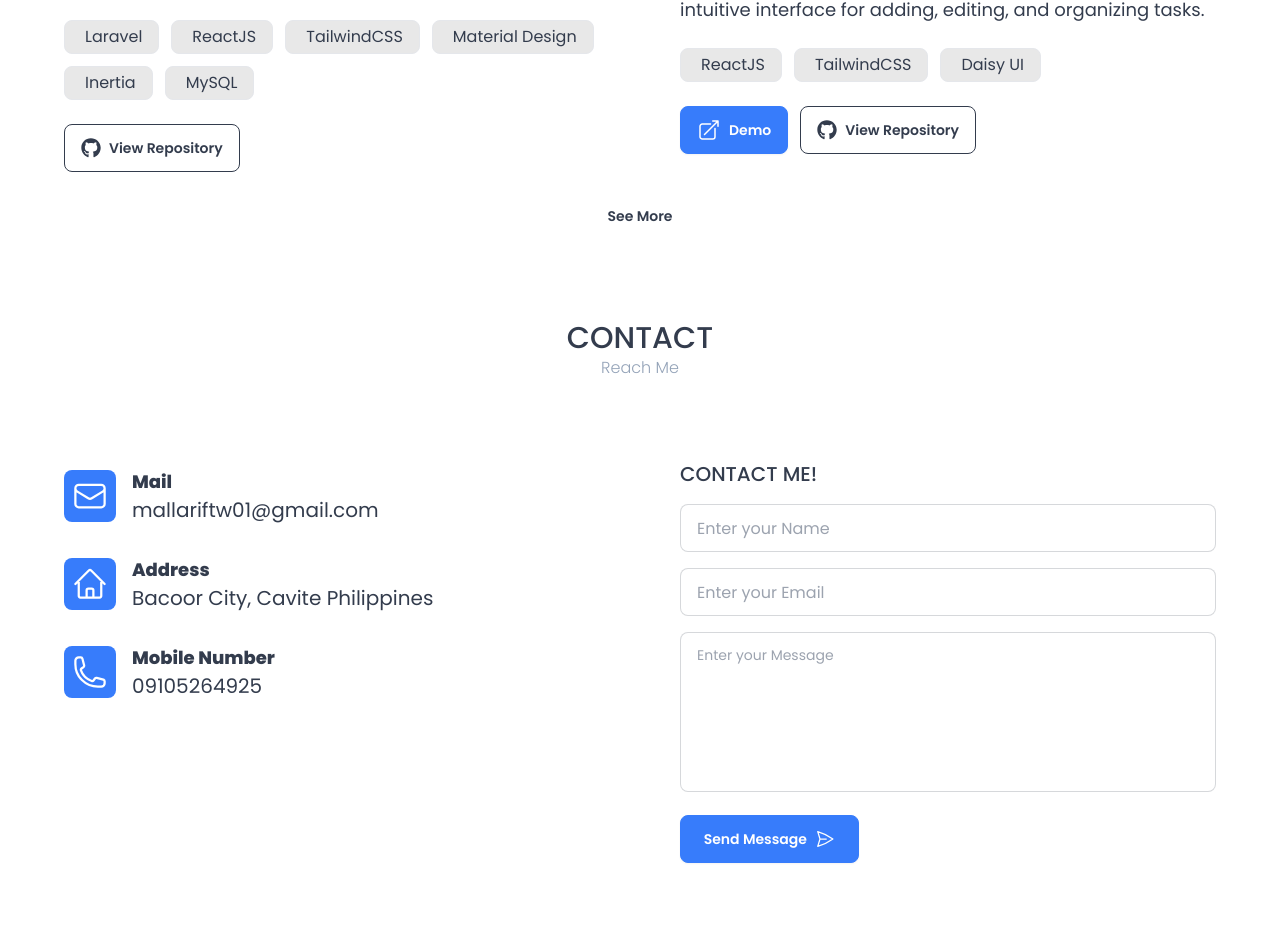
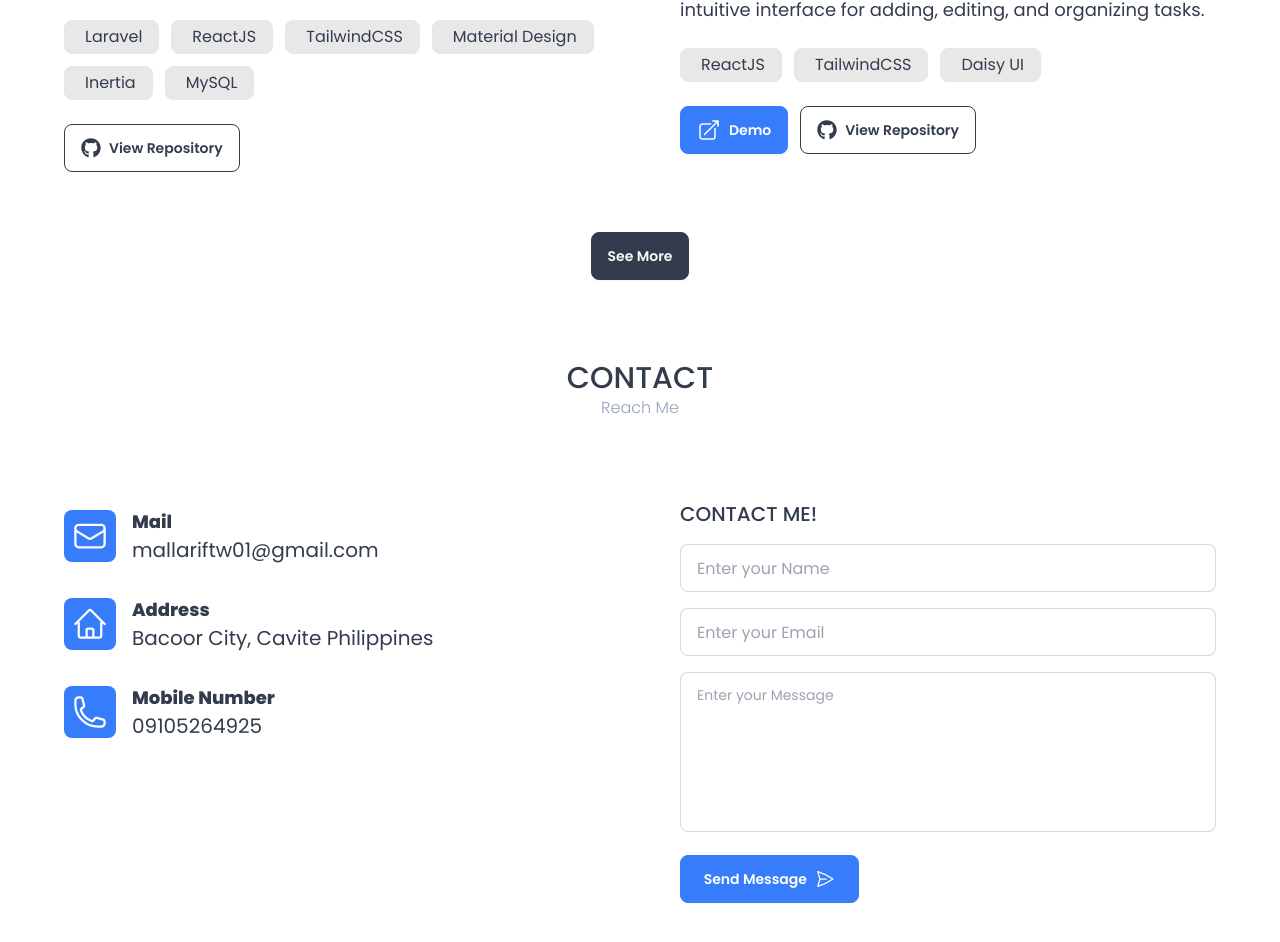
Before and after one commit to MarkMallari16/portfolio-website, a React (Vite) app: page / in a window 1280 px wide. Shown: the part 2624-3566 px from the top of the page. Built offline with nearby package versions, Linux system fonts and the light colour scheme.

Commit message:
fix some ui

```diff
--- a/src/components/Projects.jsx
+++ b/src/components/Projects.jsx
@@ -92,8 +92,8 @@ function Projects() {
 
 
             </div >
-            <div className='flex justify-center'>
-                <button className='btn btn-ghost text-center' onClick={toggleExpand}>{`${isExpand ? 'See Less' : 'See More'}`}</button>
+            <div className='flex justify-center mt-10'>
+                <button className='btn btn-neutral text-center' onClick={toggleExpand}>{`${isExpand ? 'See Less' : 'See More'}`}</button>
             </div>
         </div >
     )
```
Also changed, not shown: src/assets/todo-ss1.png.
